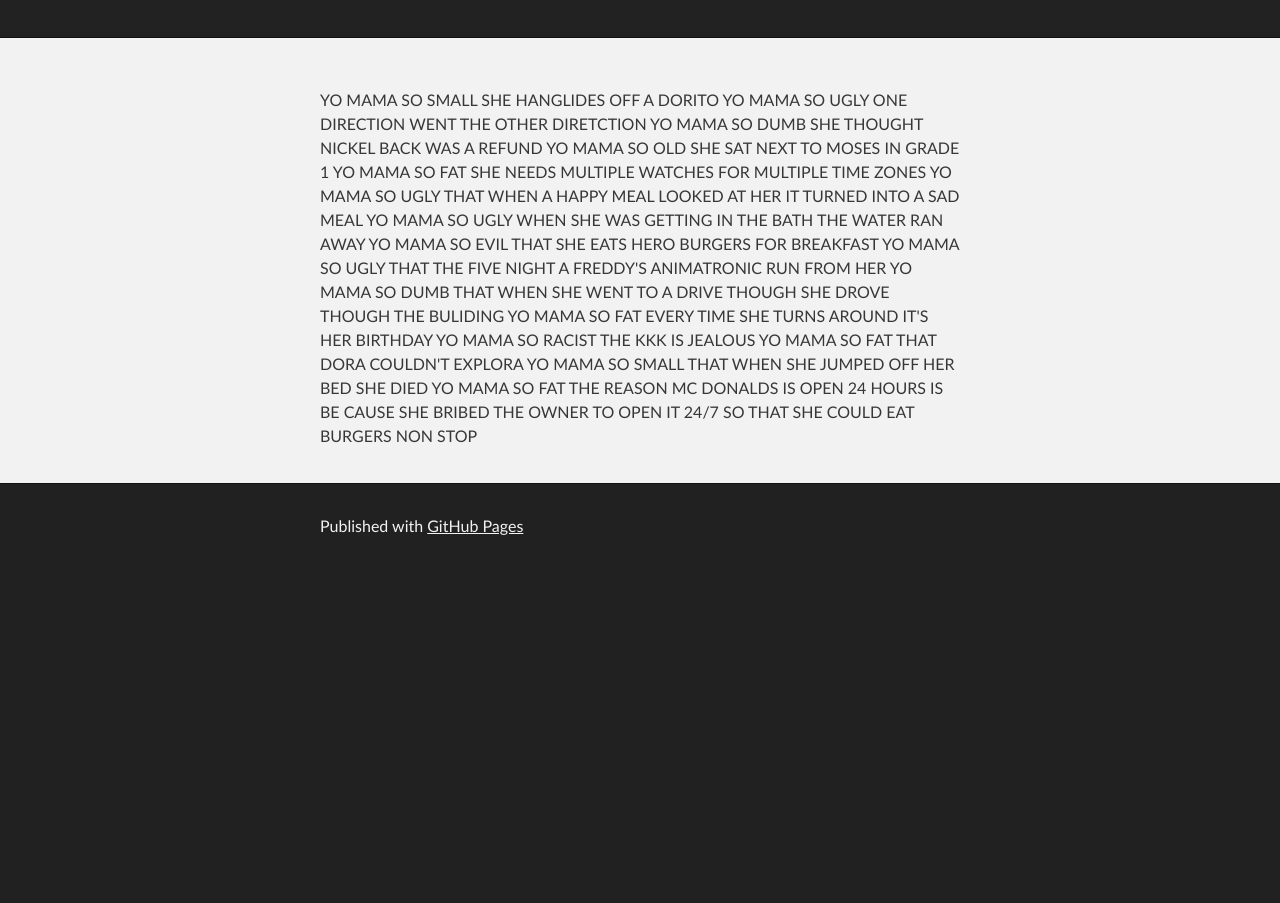
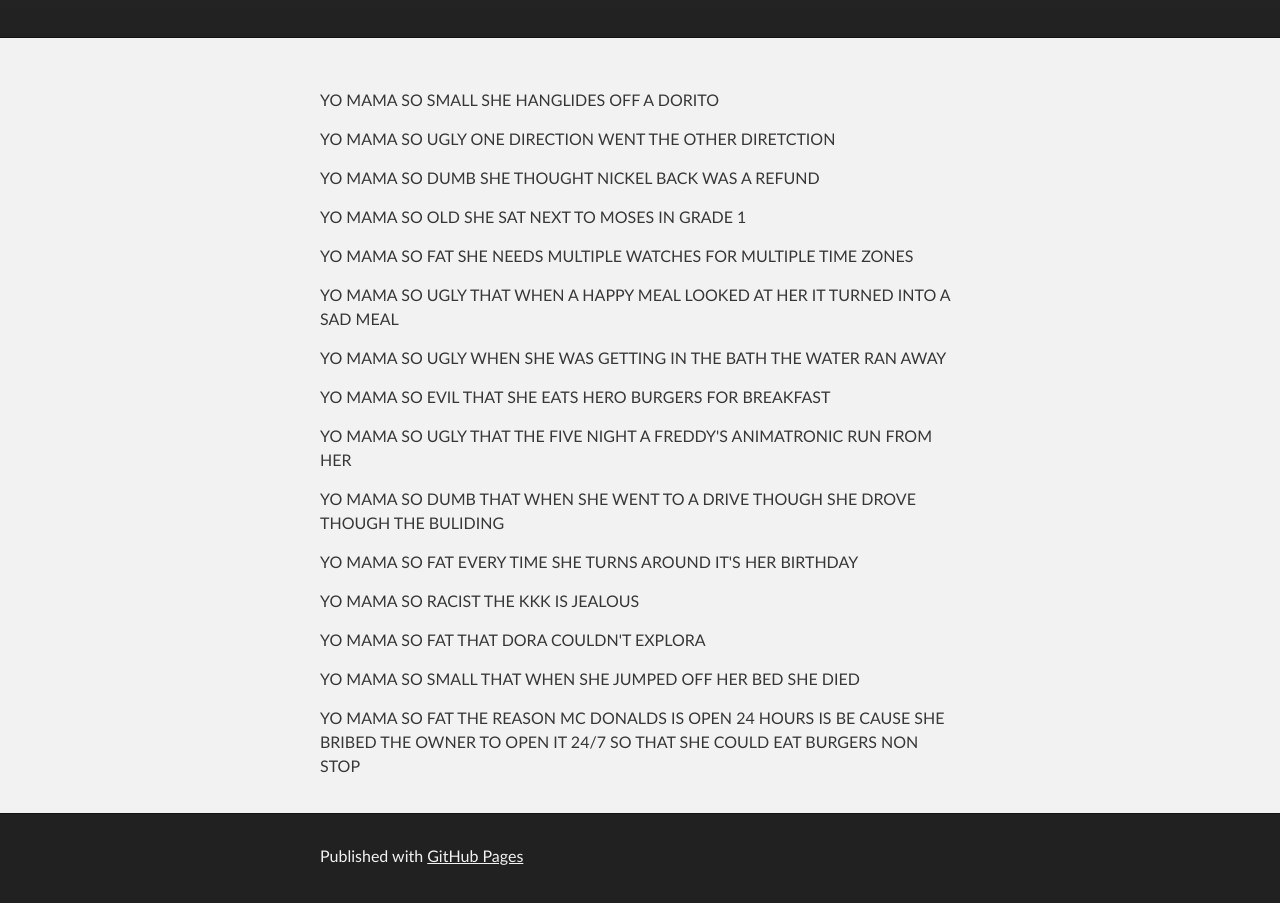
Before and after one commit to theflyingstone/theflyingstone.github.io, a plain HTML site: page index.html in a window 1280 px wide. Shown: the part 487-1390 px from the top of the page. Before the commit the page ends 1060 px from the top, so only its background shows below. Drawn offline with Linux system fonts and the light colour scheme.

Commit message:
Replace master branch with page content via GitHub

```diff
--- a/index.html
+++ b/index.html
@@ -4,11 +4,11 @@
   <head>
     <meta charset='utf-8'>
     <meta http-equiv="X-UA-Compatible" content="chrome=1">
-    <meta name="description" content="wow how&#39;s a going everybody it&#39;s aiden and i gonna tell YO MAMA JOKES(warning these are all joke take no offecne to any jokes) : yo mama joke teller right here">
+    <meta name="description" content="wow how&#39;s a going everybody it&#39;s aiden and i gonna tell YO MAMA JOKES(warning these are all joke take no offence to any jokes) : yo mama joke teller right here">
 
     <link rel="stylesheet" type="text/css" media="screen" href="stylesheets/stylesheet.css">
 
-    <title>wow how&#39;s a going everybody it&#39;s aiden and i gonna tell YO MAMA JOKES(warning these are all joke take no offecne to any jokes)</title>
+    <title>wow how&#39;s a going everybody it&#39;s aiden and i gonna tell YO MAMA JOKES(warning these are all joke take no offence to any jokes)</title>
   </head>
 
   <body>
@@ -18,7 +18,7 @@
         <header class="inner">
           <a id="forkme_banner" href="https://github.com/theflyingstone">View on GitHub</a>
 
-          <h1 id="project_title">wow how&#39;s a going everybody it&#39;s aiden and i gonna tell YO MAMA JOKES(warning these are all joke take no offecne to any jokes)</h1>
+          <h1 id="project_title">wow how&#39;s a going everybody it&#39;s aiden and i gonna tell YO MAMA JOKES(warning these are all joke take no offence to any jokes)</h1>
           <h2 id="project_tagline">yo mama joke teller right here</h2>
 
         </header>
@@ -27,21 +27,35 @@
     <!-- MAIN CONTENT -->
     <div id="main_content_wrap" class="outer">
       <section id="main_content" class="inner">
-        <p>YO MAMA SO SMALL SHE HANGLIDES OFF A DORITO
-YO MAMA SO UGLY ONE DIRECTION WENT THE OTHER DIRETCTION
-YO MAMA SO DUMB SHE THOUGHT NICKEL BACK WAS A REFUND
-YO MAMA SO OLD SHE SAT NEXT TO MOSES IN GRADE 1
-YO MAMA SO FAT SHE NEEDS MULTIPLE WATCHES FOR MULTIPLE TIME ZONES
-YO MAMA SO UGLY THAT WHEN A HAPPY MEAL LOOKED AT HER IT TURNED INTO A SAD MEAL
-YO MAMA SO UGLY WHEN SHE WAS GETTING IN THE BATH THE WATER RAN AWAY
-YO MAMA SO EVIL THAT SHE EATS HERO BURGERS FOR BREAKFAST
-YO MAMA SO UGLY THAT THE FIVE NIGHT A FREDDY'S ANIMATRONIC RUN FROM HER
-YO MAMA SO DUMB THAT WHEN SHE WENT TO A DRIVE THOUGH SHE DROVE THOUGH THE BULIDING
-YO MAMA SO FAT EVERY TIME SHE TURNS AROUND IT'S HER BIRTHDAY
-YO MAMA SO RACIST THE KKK IS JEALOUS
-YO MAMA SO FAT THAT DORA COULDN'T EXPLORA
-YO MAMA SO SMALL THAT WHEN SHE JUMPED OFF HER BED SHE DIED
-YO MAMA SO FAT THE REASON MC DONALDS IS OPEN 24 HOURS IS BE CAUSE SHE BRIBED THE OWNER TO OPEN IT 24/7 SO THAT SHE COULD EAT BURGERS NON STOP</p>
+        <p>YO MAMA SO SMALL SHE HANGLIDES OFF A DORITO</p>
+
+<p>YO MAMA SO UGLY ONE DIRECTION WENT THE OTHER DIRETCTION </p>
+
+<p>YO MAMA SO DUMB SHE THOUGHT NICKEL BACK WAS A REFUND</p>
+
+<p>YO MAMA SO OLD SHE SAT NEXT TO MOSES IN GRADE 1</p>
+
+<p>YO MAMA SO FAT SHE NEEDS MULTIPLE WATCHES FOR MULTIPLE TIME ZONES</p>
+
+<p>YO MAMA SO UGLY THAT WHEN A HAPPY MEAL LOOKED AT HER IT TURNED INTO A SAD MEAL</p>
+
+<p>YO MAMA SO UGLY WHEN SHE WAS GETTING IN THE BATH THE WATER RAN AWAY</p>
+
+<p>YO MAMA SO EVIL THAT SHE EATS HERO BURGERS FOR BREAKFAST</p>
+
+<p>YO MAMA SO UGLY THAT THE FIVE NIGHT A FREDDY'S ANIMATRONIC RUN FROM HER</p>
+
+<p>YO MAMA SO DUMB THAT WHEN SHE WENT TO A DRIVE THOUGH SHE DROVE THOUGH THE BULIDING</p>
+
+<p>YO MAMA SO FAT EVERY TIME SHE TURNS AROUND IT'S HER BIRTHDAY</p>
+
+<p>YO MAMA SO RACIST THE KKK IS JEALOUS</p>
+
+<p>YO MAMA SO FAT THAT DORA COULDN'T EXPLORA</p>
+
+<p>YO MAMA SO SMALL THAT WHEN SHE JUMPED OFF HER BED SHE DIED</p>
+
+<p>YO MAMA SO FAT THE REASON MC DONALDS IS OPEN 24 HOURS IS BE CAUSE SHE BRIBED THE OWNER TO OPEN IT 24/7 SO THAT SHE COULD EAT BURGERS NON STOP</p>
       </section>
     </div>
 
--- a/params.json
+++ b/params.json
@@ -1 +1 @@
-{"name":"wow how's a going everybody it's aiden and i gonna tell YO MAMA JOKES(warning these are all joke take no offecne to any jokes)","tagline":"yo mama joke teller right here","body":"YO MAMA SO SMALL SHE HANGLIDES OFF A DORITO\r\nYO MAMA SO UGLY ONE DIRECTION WENT THE OTHER DIRETCTION \r\nYO MAMA SO DUMB SHE THOUGHT NICKEL BACK WAS A REFUND\r\nYO MAMA SO OLD SHE SAT NEXT TO MOSES IN GRADE 1\r\nYO MAMA SO FAT SHE NEEDS MULTIPLE WATCHES FOR MULTIPLE TIME ZONES\r\nYO MAMA SO UGLY THAT WHEN A HAPPY MEAL LOOKED AT HER IT TURNED INTO A SAD MEAL\r\nYO MAMA SO UGLY WHEN SHE WAS GETTING IN THE BATH THE WATER RAN AWAY\r\nYO MAMA SO EVIL THAT SHE EATS HERO BURGERS FOR BREAKFAST\r\nYO MAMA SO UGLY THAT THE FIVE NIGHT A FREDDY'S ANIMATRONIC RUN FROM HER\r\nYO MAMA SO DUMB THAT WHEN SHE WENT TO A DRIVE THOUGH SHE DROVE THOUGH THE BULIDING\r\nYO MAMA SO FAT EVERY TIME SHE TURNS AROUND IT'S HER BIRTHDAY\r\nYO MAMA SO RACIST THE KKK IS JEALOUS\r\nYO MAMA SO FAT THAT DORA COULDN'T EXPLORA\r\nYO MAMA SO SMALL THAT WHEN SHE JUMPED OFF HER BED SHE DIED\r\nYO MAMA SO FAT THE REASON MC DONALDS IS OPEN 24 HOURS IS BE CAUSE SHE BRIBED THE OWNER TO OPEN IT 24/7 SO THAT SHE COULD EAT BURGERS NON STOP","google":"","note":"Don't delete this file! It's used internally to help with page regeneration."}
+{"name":"wow how's a going everybody it's aiden and i gonna tell YO MAMA JOKES(warning these are all joke take no offence to any jokes)","tagline":"yo mama joke teller right here","body":"YO MAMA SO SMALL SHE HANGLIDES OFF A DORITO\r\n\r\nYO MAMA SO UGLY ONE DIRECTION WENT THE OTHER DIRETCTION \r\n\r\nYO MAMA SO DUMB SHE THOUGHT NICKEL BACK WAS A REFUND\r\n\r\nYO MAMA SO OLD SHE SAT NEXT TO MOSES IN GRADE 1\r\n\r\nYO MAMA SO FAT SHE NEEDS MULTIPLE WATCHES FOR MULTIPLE TIME ZONES\r\n\r\nYO MAMA SO UGLY THAT WHEN A HAPPY MEAL LOOKED AT HER IT TURNED INTO A SAD MEAL\r\n\r\nYO MAMA SO UGLY WHEN SHE WAS GETTING IN THE BATH THE WATER RAN AWAY\r\n\r\nYO MAMA SO EVIL THAT SHE EATS HERO BURGERS FOR BREAKFAST\r\n\r\nYO MAMA SO UGLY THAT THE FIVE NIGHT A FREDDY'S ANIMATRONIC RUN FROM HER\r\n\r\nYO MAMA SO DUMB THAT WHEN SHE WENT TO A DRIVE THOUGH SHE DROVE THOUGH THE BULIDING\r\n\r\nYO MAMA SO FAT EVERY TIME SHE TURNS AROUND IT'S HER BIRTHDAY\r\n\r\nYO MAMA SO RACIST THE KKK IS JEALOUS\r\n\r\nYO MAMA SO FAT THAT DORA COULDN'T EXPLORA\r\n\r\nYO MAMA SO SMALL THAT WHEN SHE JUMPED OFF HER BED SHE DIED\r\n\r\nYO MAMA SO FAT THE REASON MC DONALDS IS OPEN 24 HOURS IS BE CAUSE SHE BRIBED THE OWNER TO OPEN IT 24/7 SO THAT SHE COULD EAT BURGERS NON STOP","google":"","note":"Don't delete this file! It's used internally to help with page regeneration."}
```
